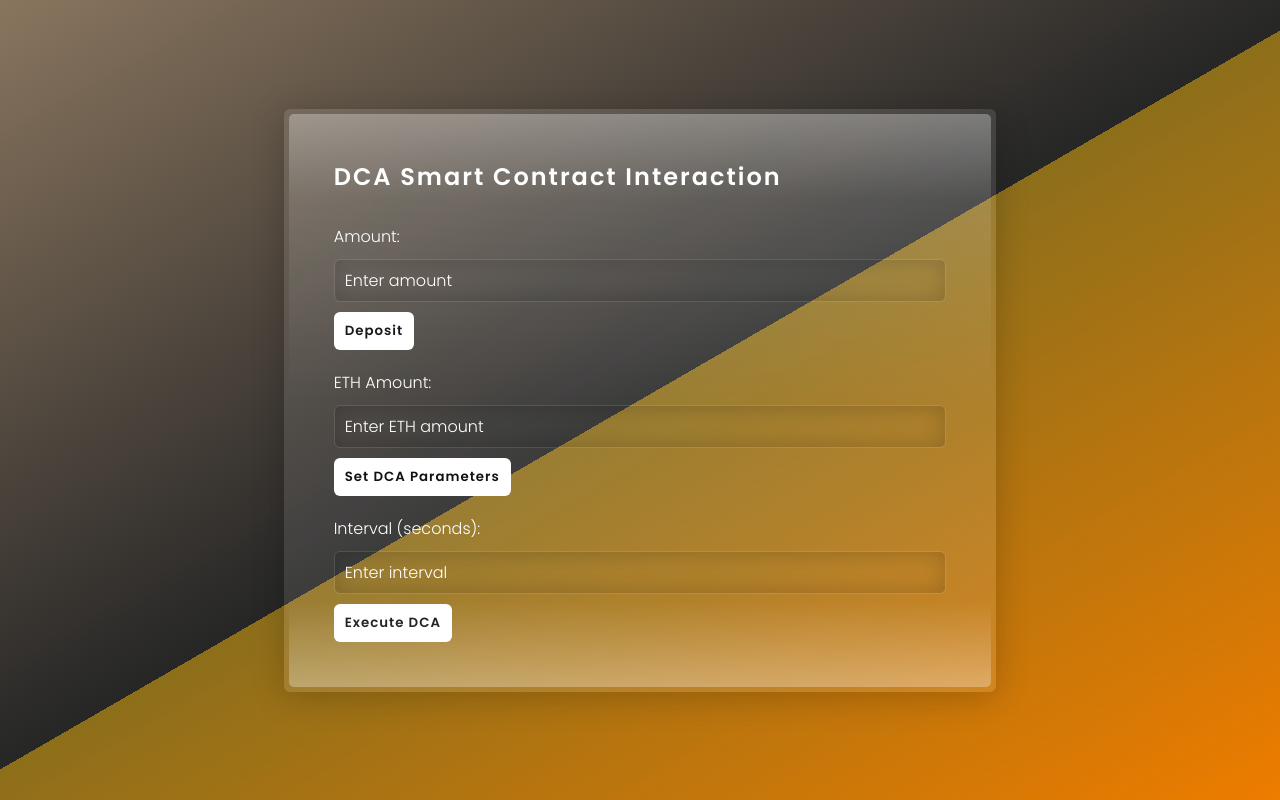
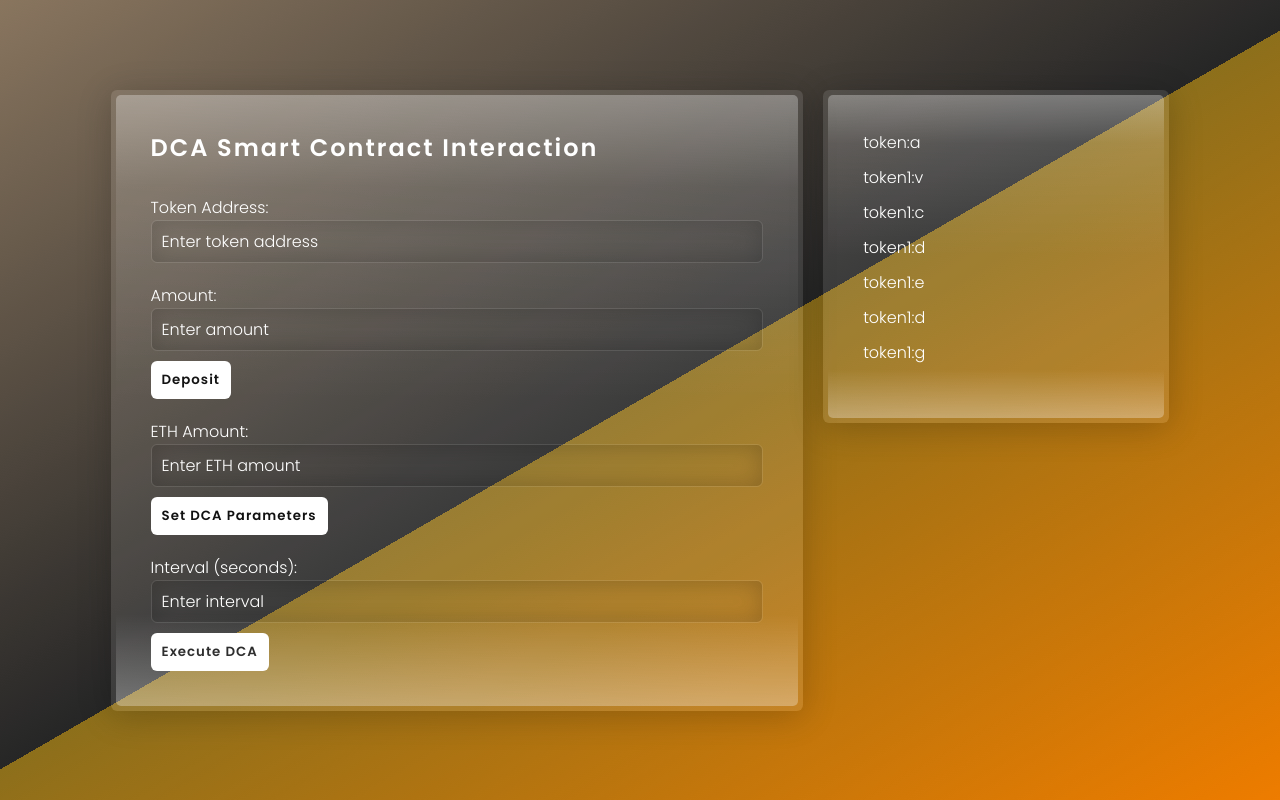
Before and after one commit to IvanLukianenko/DCA-Project, a React (Create React App) app in the folder frontend/: page / in a window 1280 px wide. Built offline with nearby package versions, Linux system fonts and the light colour scheme.

Commit message:
update ui fix

```diff
--- a/frontend/src/App.css
+++ b/frontend/src/App.css
@@ -12,6 +12,8 @@ section {
   justify-content: center;
   align-items: center;
   min-height: 100vh;
+  width: 100%;
+  padding: 40px 100px;
   background: linear-gradient(-30deg,
       #03a9f4 0%,
       #3a78b7 50%,
@@ -31,20 +33,27 @@ section {
   }
 }
 
-.box {
+.persondata {
+  grid-area: persondata;
   position: relative;
-  padding: 50px;
-  min-width: 360px;
-  min-height: 480px;
   display: flex;
-  justify-content: center;
-  align-items: center;
+  flex-direction: column;
+}
+
+.form {
+  grid-area: form;
+  position: relative;
+}
+
+.token {
+  padding: 40px;
   background: rgba(255, 255, 255, 0.1);
   border-radius: 6px;
   box-shadow: 0 5px 35px rgba(0, 0, 0, 0.2);
 }
 
-.box::after {
+.persondata::after,
+.form::after {
   content: "";
   position: absolute;
   inset: 5px;
@@ -58,9 +67,16 @@ section {
       rgba(255, 255, 255, 0.3) 100%);
 }
 
-.box .form {
+.box {
   position: relative;
-  width: 100%;
+  display: grid;
+  align-content: center;
+  grid-template-columns: 2fr 1fr;
+  grid-template-rows: 5fr 4fr;
+  grid-template-areas:
+    "form persondata"
+    "form .";
+  grid-gap: 20px;
 }
 
 .box .form h2 {
@@ -79,10 +95,15 @@ section {
   margin-bottom: 20px;
 }
 
-.box .form .inputBx label {
+.token label,
+p {
   display: inline-block;
   font-weight: 300;
   color: #fff;
+}
+
+.token label:not(:last-of-type),
+.token p:not(:last-of-type) {
   margin-bottom: 10px;
 }
 
--- a/frontend/src/App.js
+++ b/frontend/src/App.js
@@ -106,18 +106,22 @@ class UI extends Component {
       alert('DCA App is still initializing. Please wait.');
     }
   };
-// TODO: write func for updating balances
+  // todo: write func for updating balances
   render() {
     return (
       <section>
         <div className="box">
-          <div className="form">
+          <div className="token form">
             <h2>DCA Smart Contract Interaction</h2>
             <form>
+              <div class="inputBx">
+                <label htmlFor="tokenAddress">Token Address:</label>
+                <input type="text" id="tokenAddress" placeholder="Enter token address"></input>
+              </div>
               <div className="inputBx">
                 <label htmlFor="amount">Amount:</label>
                 <input type="text" id="amount" placeholder="Enter amount" />
-                <button onClick={this.dcaApp.deposit}>Deposit</button>
+                <button onClick={this.handleDepositClick} type='button'>Deposit</button>
               </div>
               <div className="inputBx">
                 <label htmlFor="ethAmount">ETH Amount:</label>
@@ -126,19 +130,50 @@ class UI extends Component {
                   id="ethAmount"
                   placeholder="Enter ETH amount"
                 />
-                <button onClick={this.dcaApp.setDcaParams}>
+                <button onClick={this.dcaApp.setDcaParams} type='button'>
                   Set DCA Parameters
                 </button>
               </div>
-              <div className="inputBx">
+              <div class="inputBx">
                 <label htmlFor="interval">Interval (seconds):</label>
                 <input type="text" id="interval" placeholder="Enter interval" />
-                <button onClick={this.dcaApp.executeDca}>Execute DCA</button>
+                <button onClick={this.dcaApp.executeDca} type='button'>Execute DCA</button>
               </div>
             </form>
           </div>
+          <div className="token persondata">
+            <label for="token">
+              token:
+              <p>a</p>
+            </label>
+            <label for="token1">
+              token1:
+              <p>v</p>
+            </label>
+            <label for="token1">
+              token1:
+              <p>c</p>
+            </label>
+            <label for="token1">
+              token1:
+              <p>d</p>
+            </label>
+            <label for="token1">
+              token1:
+              <p>e</p>
+            </label>
+            <label for="token1">
+              token1:
+              <p>d</p>
+            </label>
+            <label for="token1">
+              token1:
+              <p>g</p>
+            </label>
+          </div>
         </div>
       </section>
+
     );
   }
 }
```
